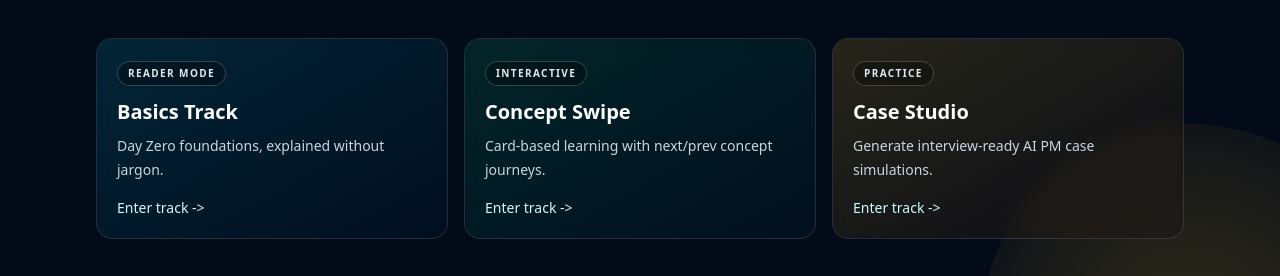
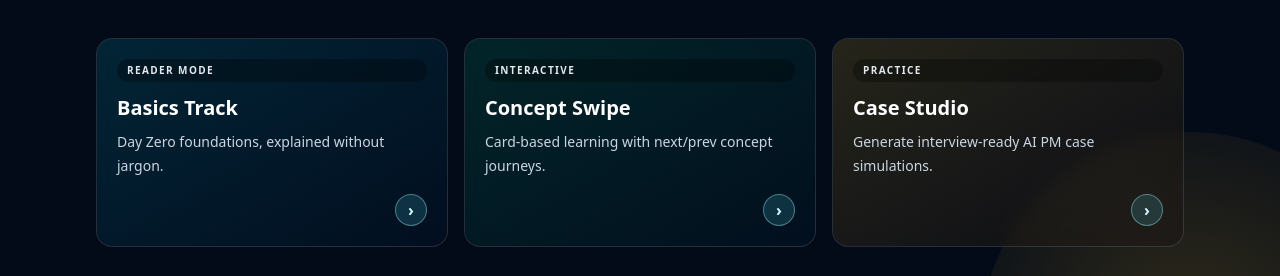
Before and after one commit to ashishgayakwar/ai-shorts, a Next.js app: page / in a window 1280 px wide. Shown: the part 484-760 px from the top of the page. Built offline with nearby package versions, Linux system fonts and the light colour scheme; no server answers.

Commit message:
Refine home track card CTA alignment and badge styling

```diff
--- a/app/page.tsx
+++ b/app/page.tsx
@@ -125,15 +125,17 @@ export default async function Home() {
                 className="group relative overflow-hidden rounded-2xl border border-white/15 bg-slate-950/35 p-5 backdrop-blur-sm transition hover:-translate-y-0.5 hover:border-cyan-200/40"
               >
                 <div className={`absolute inset-0 bg-gradient-to-br ${track.accent} opacity-70`} />
-                <div className="relative">
-                  <span className="inline-flex rounded-full border border-white/20 bg-black/30 px-2.5 py-1 text-[10px] font-semibold uppercase tracking-[0.14em] text-slate-200">
+                <div className="relative flex h-full flex-col">
+                  <span className="inline-flex rounded-full bg-black/30 px-2.5 py-1 text-[10px] font-semibold uppercase tracking-[0.14em] text-slate-200">
                     {track.tag}
                   </span>
                   <h2 className="mt-3 text-xl font-semibold text-white">{track.title}</h2>
                   <p className="mt-2 text-sm leading-6 text-slate-300">{track.desc}</p>
-                  <p className="mt-4 text-sm font-medium text-cyan-100 transition group-hover:text-cyan-50">
-                    Enter track -&gt;
-                  </p>
+                  <div className="mt-4 flex justify-end">
+                    <span className="inline-flex h-8 w-8 items-center justify-center rounded-full border border-cyan-200/40 bg-cyan-300/15 text-base font-semibold text-cyan-100 transition group-hover:translate-x-0.5 group-hover:bg-cyan-300/25 group-hover:text-cyan-50">
+                      ›
+                    </span>
+                  </div>
                 </div>
               </Link>
             ))}
```
